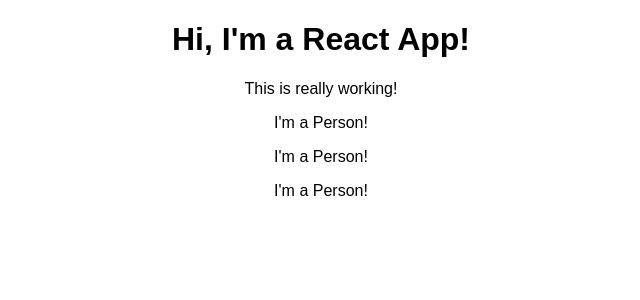
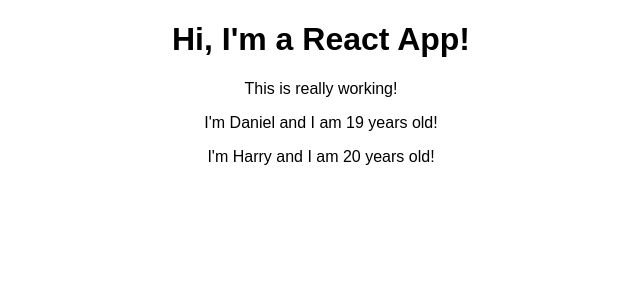
Before and after one commit to danielsyahputra/reactjs-journey, a React (Create React App) app in the folder reactjs-app/: page / in a window 1280 px wide. Shown: the top 300 px of the page, without its empty margins (319-959 px from the left). Built offline with nearby package versions, Linux system fonts and the light colour scheme.

Commit message:
working with props

```diff
--- a/reactjs-app/src/App.js
+++ b/reactjs-app/src/App.js
@@ -9,9 +9,8 @@
       <div className="App">
         <h1>Hi, I'm a React App!</h1>
         <p>This is really working!</p>
-        <Person />
-        <Person />
-        <Person />
+        <Person name="Daniel" age="19" />
+        <Person name="Harry" age="20">My Hobbies: Programming</Person>
       </div>
     );
 
--- a/reactjs-app/src/Person/Person.js
+++ b/reactjs-app/src/Person/Person.js
@@ -1,7 +1,7 @@
-import React, { Component } from 'react';
+import React  from 'react';
 
-const person = () => {
-    return <p>I'm a Person!</p>
+const person = (props) => {
+    return <p>I'm {props.name} and I am {props.age} years old!</p>
 };
 
 export default person;
```
Also changed, not shown: 1 other file (tests, documents, lock files or other folders).
